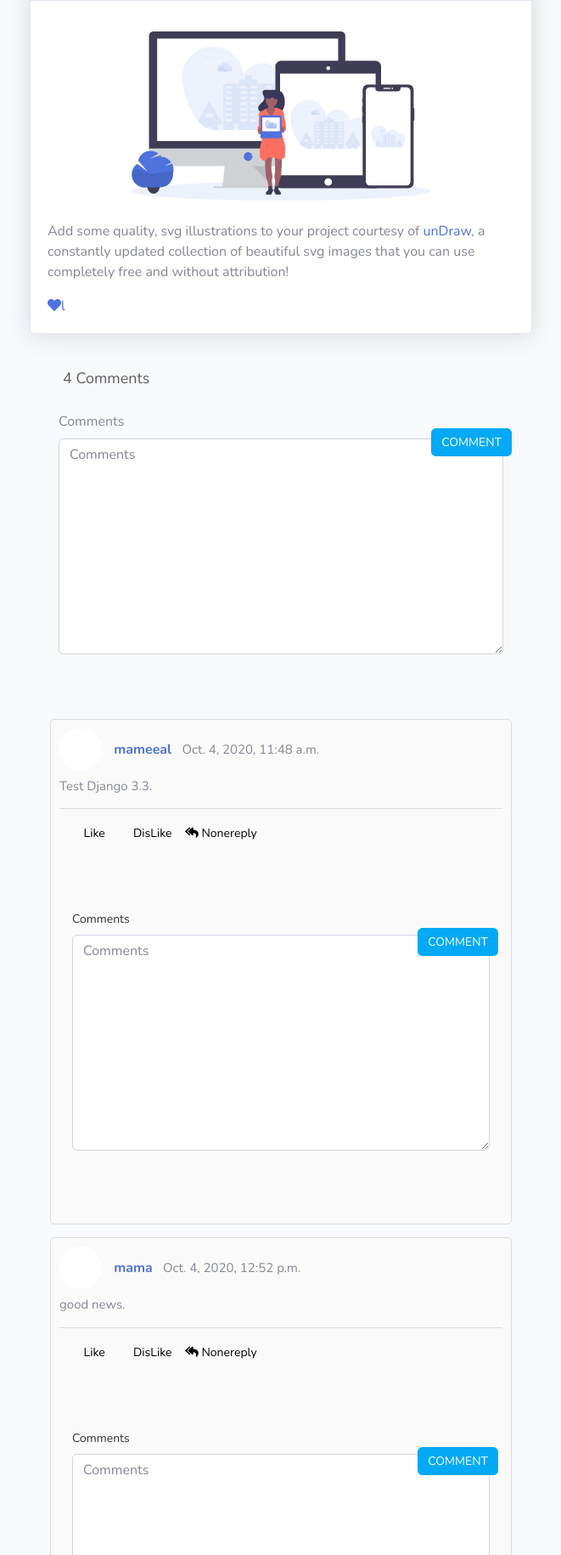
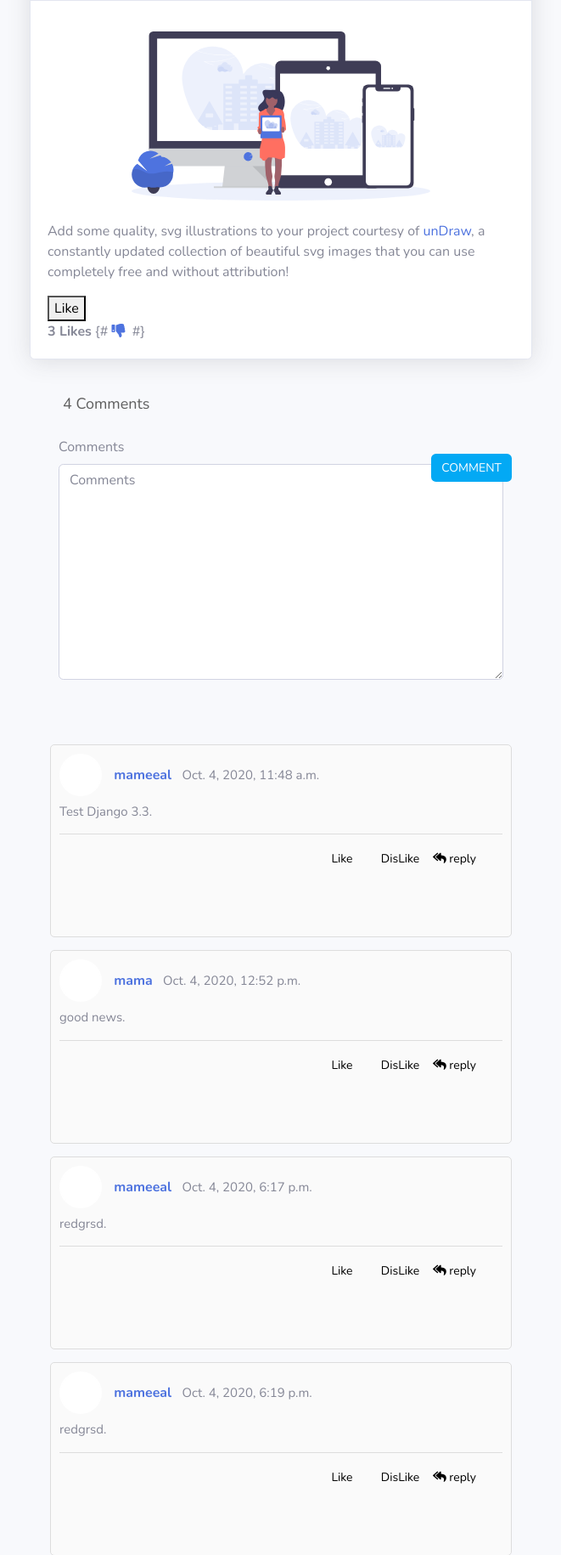
Before and after one commit to mamee93/Like-disqus, a Django app: page /4/ in a window 1280 px wide. Shown: the part 204-2034 px from the top of the page at 85% size, without its empty margins (1-662 px from the left). Run offline with Django 3.2, Linux system fonts and the light colour scheme; data comes from the database, SQL or seed files in the repository; some libraries are stand-ins or nearby versions.

Commit message:
add like and unlike

```diff
--- a/TopicComment/models.py
+++ b/TopicComment/models.py
@@ -8,7 +8,7 @@ class Topic(models.Model):
 	topc_title = models.CharField(max_length=100)
 	created_at = models.DateTimeField(auto_now=True)
 	update_at  = models.DateTimeField(auto_now_add=True)
-	like      = models.ManyToManyField(User,blank=True)
+	like      = models.ManyToManyField(User,default=None,blank=True,)
 	# comments   = models.ForeignKey('comments', related_name='Comments:', on_delete=models.CASCADE  )
 	def __str__(self):
 		return self.topc_title
@@ -19,7 +19,7 @@ class Comments(models.Model):
 	topc_title  = models.ForeignKey('Topic', related_name='Comments_Topic', on_delete=models.CASCADE  )
 	comments    = models.TextField(max_length=100)
 	created_at  = models.DateTimeField(default=timezone.now)
-	reply       = models.ForeignKey('self',related_name='replyies',null=True, on_delete=models.CASCADE)
+
 	update_at   = models.DateTimeField(auto_now_add=True)
 	# image      = models.ImageField(upload_to='CommintImg/')
 
@@ -29,4 +29,13 @@ class Comments(models.Model):
 	@property
 	def num_like(self):
 		return self.likes.all().count()
-    # commients
+
+class Like(models.Model):
+	LIKE_CHOICES = (
+	('Like','Like'),
+	('UnLike','UnLike')
+	)
+
+	user = models.ForeignKey(User, on_delete=models.CASCADE,blank=True,null=True)
+	topic = models.ForeignKey(Topic,related_name='topic_like', on_delete=models.CASCADE,blank=True,null=True)
+	value = models.CharField(max_length=10,default='Like',choices=LIKE_CHOICES)
--- a/TopicComment/templates/topic/topic_details.html
+++ b/TopicComment/templates/topic/topic_details.html
@@ -14,13 +14,24 @@
                     <img class="img-fluid px-3 px-sm-4 mt-3 mb-4" style="width: 25rem;" src="img/undraw_posting_photo.svg" alt="">
                   </div>
                   <p>Add some quality, svg illustrations to your project courtesy of <a target="_blank" rel="nofollow" href="https://undraw.co/">unDraw</a>, a constantly updated collection of beautiful svg images that you can use completely free and without attribution!</p>
-{% if request.user in topc_title.like.all %}
-                 <a target="_blank" rel="nofollow" href="{% url 'TopicComment:like' topc_title.id %}"> <i class="fa fa-thumbs-down" aria-hidden="true"></i>D</a>
+ <form action="{% url 'TopicComment:like_topic'  %}" method="POST">
+  {% csrf_token %}
+   <input type="hidden" name="topic_id" value="{{topc_title.id}}">
+  {% if user not in topc_title.like.all %}
+  <button type="submit">Like</button>
 {% else %}
+<button type="submit">UnLike</button>
+
+  {% endif %}
+
+ </form>
+ <strong>{{topc_title.like.all.count}} Likes</strong>
+                {#  <a target="_blank" rel="nofollow" href=""> <i class="fa fa-thumbs-down" aria-hidden="true"></i></a>
 
 
-                  <a target="_blank" rel="nofollow" href="{% url 'TopicComment:like' topc_title.id %}"> <i class="fa fa-heart" aria-hidden="true"></i>l </a>
-                {% endif %}
+
+                  <a target="_blank" rel="nofollow" href=" "> <i class="fa fa-thumbs" aria-hidden="true"></i> </a>
+                 #}
                 </div>
               </div>
 
@@ -66,20 +77,8 @@
         </div>
 
 
- <div class="comment-box add-comment">
-        <form method="POST" action="" enctype="multipart/form-data">
-          {% csrf_token %}
-          {% bootstrap_form form %}
 
-          <span class="commenter-name">
-             {% buttons %}
-            <button type="submit" class="btn btn-default">Comment</button> {% endbuttons %}
-          </span>
-        </form>
-
-
-        </div>
-            <button class="comment-reply reply-popup"><i class="fa fa-reply-all" aria-hidden="true"></i> {{comments.reply}}reply </button>
+            <button class="comment-reply reply-popup"><i class="fa fa-reply-all" aria-hidden="true"></i> reply </button>
           </div>
           <div class="comment-box add-comment reply-box">
             <span class="commenter-pic">
--- a/TopicComment/urls.py
+++ b/TopicComment/urls.py
@@ -1,11 +1,11 @@
 from django.urls import path
-from .views import all_topic,topic_details,like_or_unlike
+from .views import all_topic,topic_details,like_topic
 
 app_name = 'TopicComment'
 urlpatterns = [
     path('',all_topic,name='all_topic'),
     path('<int:id>/',topic_details,name='topic_details'),
-    path('<int:id>/like',like_or_unlike, name='like'),
+    path('like/',like_topic, name='like_topic'),
 
 
 ]
--- a/TopicComment/views.py
+++ b/TopicComment/views.py
@@ -1,5 +1,5 @@
 from django.shortcuts import render,redirect
-from .models import Topic,Comments
+from .models import Topic,Comments,Like
 from .forms import CommentForm,ReplyForm
 from django.urls import reverse
 # Create your views here.
@@ -17,7 +17,7 @@ def topic_details(request,id):
 	total_comments = comments.count()
 	if request.method == 'POST':
 		form = CommentForm(request.POST)
-		form = ReplyForm(request.POST)
+
 
 		if form.is_valid():
 			myform = form.save(commit=False)
@@ -27,18 +27,29 @@ def topic_details(request,id):
 
 	else:
 		form = CommentForm()
-		form = ReplyForm()
+
 
 
 	return render(request,'topic/topic_details.html',{'topc_title':topc_title,'comments':comments,'form':form,'total_comments':total_comments})
 
-def like_or_unlike(request,id):
-	topc_title = Topic.objects.get(id=id)
+def like_topic(request):
+	user = request.user
+	if request.method == 'POST':
+		topic_id = request.POST.get('topic_id')
+		topic_like = Topic.objects.get(id=topic_id)
 
-	if request.user in topc_title.like.all():
-		topc_title.like.remove(request.user)
+		if user in topic_like.like.all():
+			topic_like.like.remove(user)
 
-	else:
-		topc_title.like.add(request.user)
+		else:
+			topic_like.like.add(user)
+		like, created = Like.objects.get_or_create(user=user,topic_id=topic_id)
+		if not created:
+			if like.value == 'Like':
+				like.value == 'UnLike'
+			else:
+				like.value == 'Like'
 
-	return redirect(reverse('TopicComment:topic_details',kwargs={'id':topc_title.id}))
+		like.save()
+
+	return redirect('TopicComment:all_topic')
```
Also changed, not shown: TopicComment/templates/topic/topic.html (+16 -7 lines), TopicComment/migrations/0013_auto_20201005_2108.py (added), TopicComment/migrations/0014_like.py (added), db.sqlite3.
